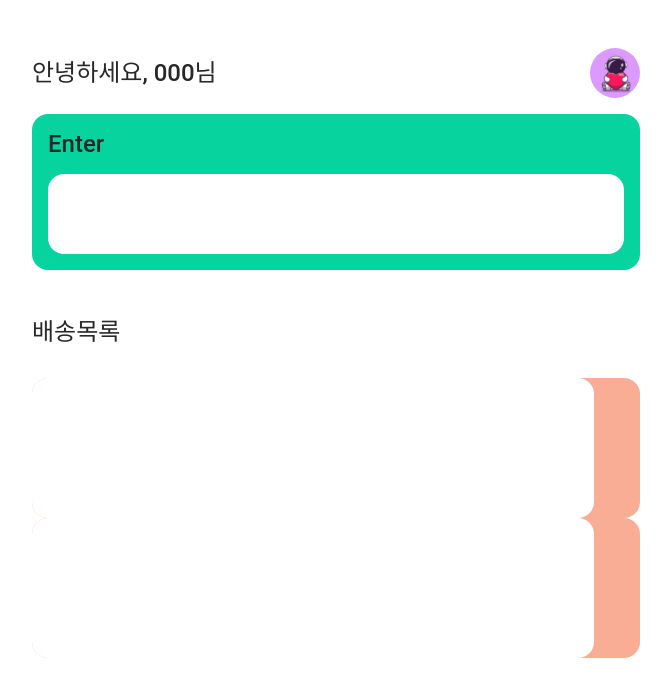
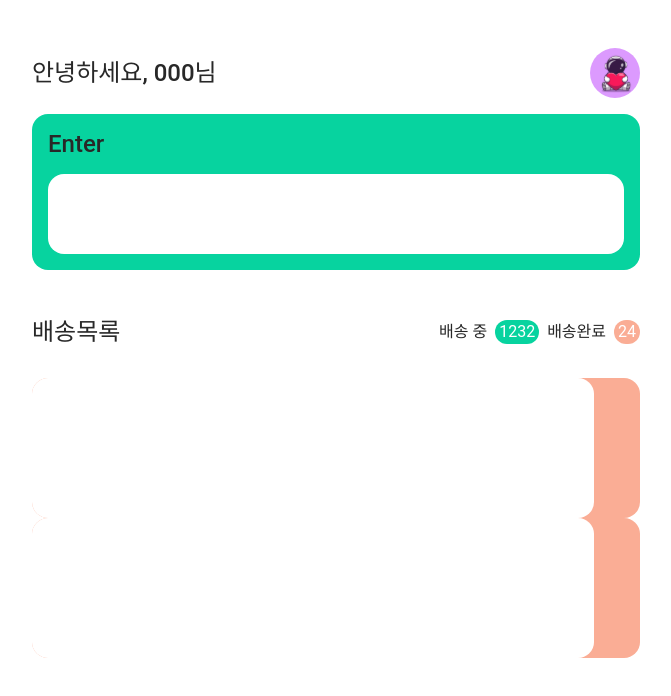
Before and after one commit to gdsc-ssu/ssung-delivery-frontend, a React (Vite) app in the folder packages/app/shipper-client/: page / in a window 1280 px wide. Shown: the top 696 px of the page, without its empty margins (304-975 px from the left). Built offline with nearby package versions, Linux system fonts and the light colour scheme.

Commit message:
style: set ing, ed info with style

```diff
--- a/packages/app/shipper-client/src/App/App.shippingList.tsx
+++ b/packages/app/shipper-client/src/App/App.shippingList.tsx
@@ -1,13 +1,26 @@
-import { ComponentContainer, Spacer, Title } from '@common/ssung-ui'
-import ShippingBox from './Shipping/GroundForm'
+import { ComponentContainer, Flex, Spacer, Title } from '@common/ssung-ui'
+import styled from '@emotion/styled'
 import InfoCard from './Shipping/InfoCard'
 import GroundForm from './Shipping/GroundForm'
 import Stack from './Shipping/Stack'
+import { Text } from '@common/ssung-ui'
 
 const ShippingList = () => {
   return (
     <ComponentContainer>
-      <Title>배송목록</Title>
+      <Flex justifyContent={'space-between'}>
+        <Title>배송목록</Title>
+        <Row>
+          <Row>
+            <Text>배송 중</Text>
+            <ShippingIng type="primary">1232</ShippingIng>
+          </Row>
+          <Row>
+            <Text>배송완료</Text>
+            <ShippingIng type="negative">24</ShippingIng>
+          </Row>
+        </Row>
+      </Flex>
       <Spacer height="2rem" />
 
       <Stack Top={InfoCard} Ground={GroundForm} />
@@ -17,3 +30,14 @@ const ShippingList = () => {
 }
 
 export default ShippingList
+
+const ShippingIng = styled(Text)(
+  ({ type }: { type: 'primary' | 'negative' }) => [
+    `color: white; background-color: var(--${type}); padding: 0.25rem; border-radius: 1rem;`,
+  ]
+)
+
+const Row = styled(Flex)`
+  align-items: center;
+  gap: 0.5rem;
+`
```
